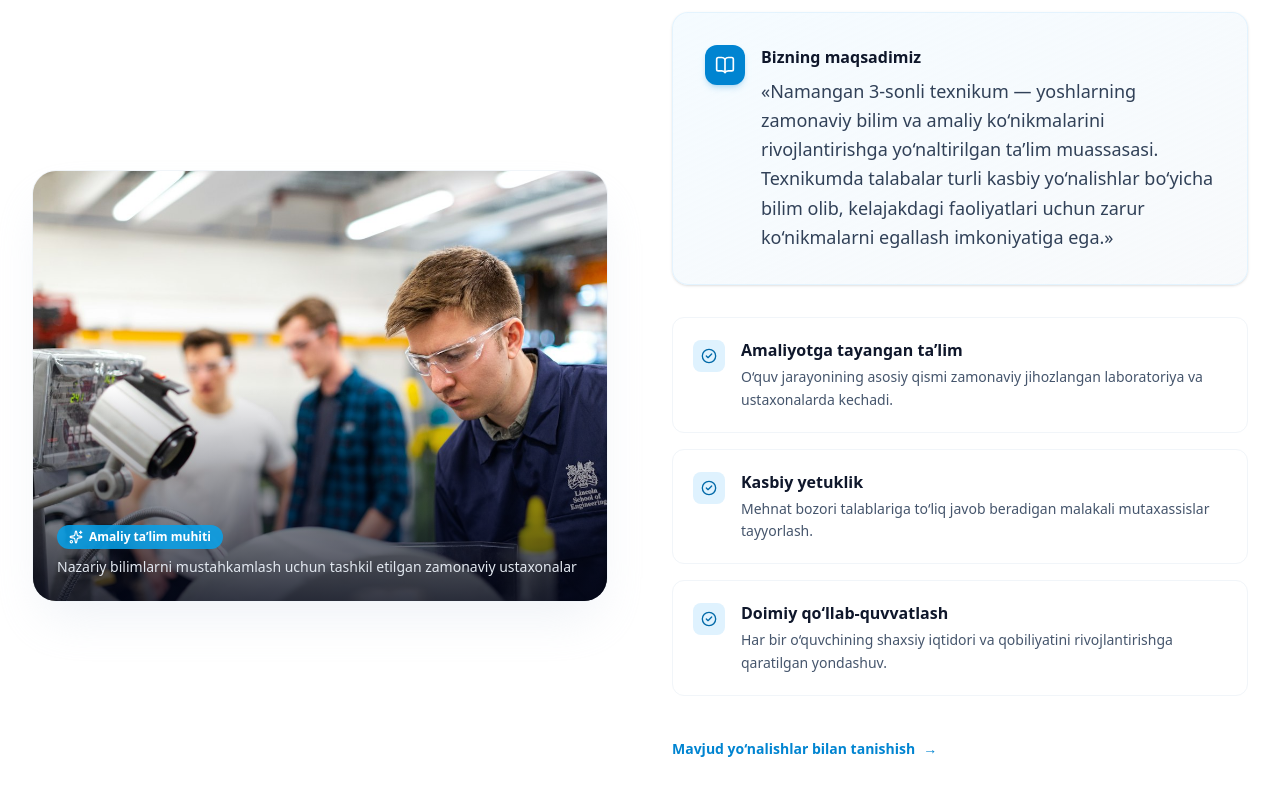
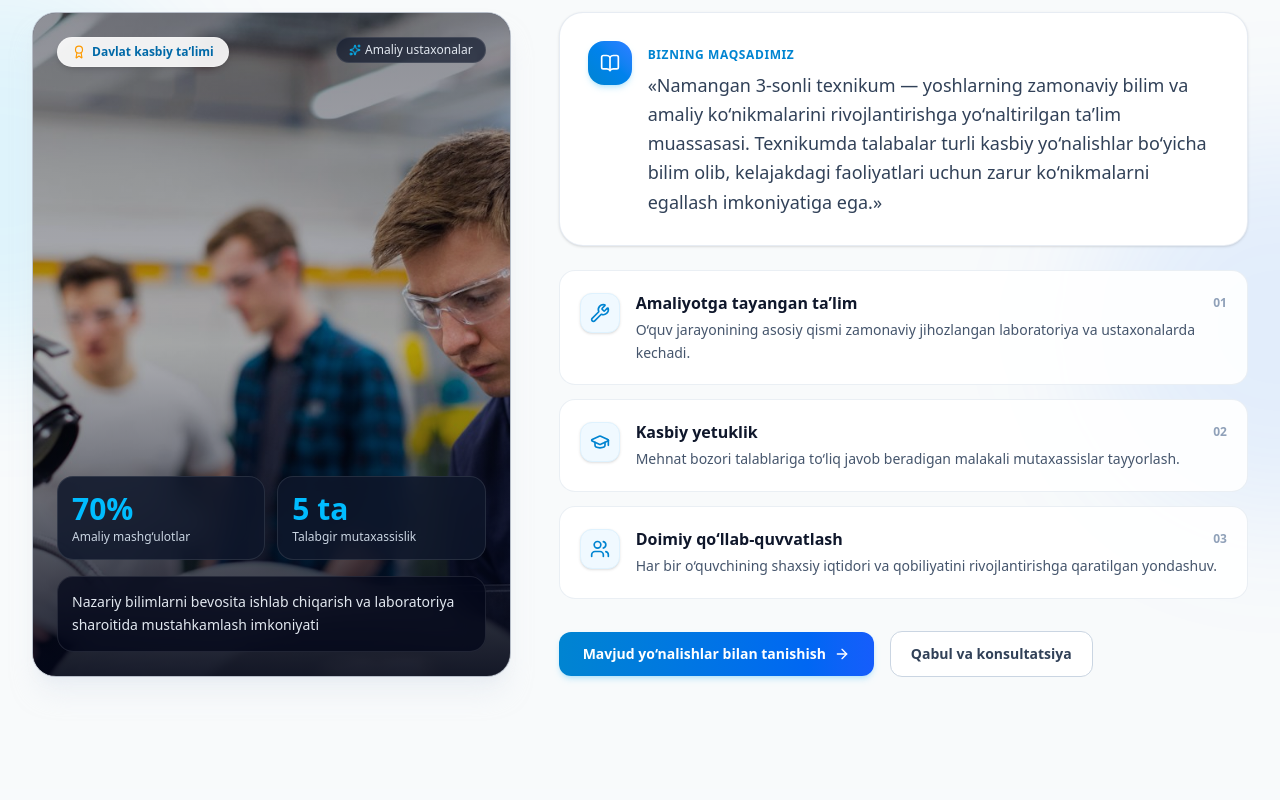
Before and after one commit to alixanov/3texnikum, a Next.js app: page / in a window 1280 px wide. Shown: the part 1180-1980 px from the top of the page. Built offline with nearby package versions, Linux system fonts and the light colour scheme.

Commit message:
refactor(about): achieve visual balance, height symmetry, and premium typography in About section

```diff
--- a/src/components/sections/AboutSection.tsx
+++ b/src/components/sections/AboutSection.tsx
@@ -2,109 +2,173 @@
 
 import React from "react";
 import Image from "next/image";
-import { CheckCircle2, BookOpen, Target, Sparkles } from "lucide-react";
+import {
+  CheckCircle2,
+  BookOpen,
+  Sparkles,
+  Award,
+  ArrowRight,
+  GraduationCap,
+  Wrench,
+  Users,
+} from "lucide-react";
 import { motion } from "framer-motion";
 import { siteConfig } from "@/data/siteConfig";
 import SectionHeading from "../ui/SectionHeading";
 
 export default function AboutSection() {
+  const valueIcons = [Wrench, GraduationCap, Users];
+
   return (
-    <section id="haqimizda" className="py-16 sm:py-24 md:py-28 bg-white dark:bg-slate-900 transition-colors duration-300 relative">
-      <div className="max-w-7xl mx-auto px-4 sm:px-6 lg:px-8">
+    <section
+      id="haqimizda"
+      className="py-16 sm:py-24 md:py-28 bg-slate-50/60 dark:bg-slate-900/60 transition-colors duration-300 relative overflow-hidden"
+    >
+      {/* Background ambient accents */}
+      <div className="absolute top-1/4 -left-48 w-96 h-96 bg-sky-400/10 dark:bg-sky-500/5 rounded-full blur-3xl pointer-events-none" />
+      <div className="absolute bottom-1/4 -right-48 w-96 h-96 bg-blue-500/10 dark:bg-blue-600/5 rounded-full blur-3xl pointer-events-none" />
+
+      <div className="max-w-7xl mx-auto px-4 sm:px-6 lg:px-8 relative z-10">
         <SectionHeading
           badge={siteConfig.about.sectionBadge}
           title={siteConfig.about.title}
           subtitle="Ta’lim jarayoniga zamonaviy yondashuv va kasbiy amaliyot uyg‘unligi"
         />
 
-        <div className="grid grid-cols-1 lg:grid-cols-12 gap-12 lg:gap-16 items-center">
-          {/* Left Column: Visual Education Showcase */}
+        <div className="grid grid-cols-1 lg:grid-cols-12 gap-8 lg:gap-12 items-stretch mt-10 sm:mt-14">
+          {/* Left Column: Visual Showcase & Embedded Metrics (Balanced Height) */}
           <motion.div
             initial={{ opacity: 0, x: -30 }}
             whileInView={{ opacity: 1, x: 0 }}
-            viewport={{ once: true, margin: "-100px" }}
-            transition={{ duration: 0.7 }}
-            className="lg:col-span-6 relative"
+            viewport={{ once: true, margin: "-80px" }}
+            transition={{ duration: 0.6 }}
+            className="lg:col-span-5 flex flex-col"
           >
-            <div className="relative rounded-3xl overflow-hidden shadow-2xl shadow-slate-200/60 dark:shadow-slate-950/80 aspect-[4/3] border border-slate-100 dark:border-slate-800">
+            <div className="relative rounded-3xl overflow-hidden shadow-xl shadow-slate-200/50 dark:shadow-slate-950/60 border border-slate-200/80 dark:border-slate-800 bg-slate-900 h-full min-h-[480px] lg:min-h-[580px] flex flex-col justify-between group">
+              {/* Background Image */}
               <Image
                 src={siteConfig.about.image}
                 alt="Namangan 3-sonli texnikumida o‘quv jarayoni va amaliy mashg‘ulotlar"
                 fill
-                sizes="(max-width: 1024px) 100vw, 50vw"
-                className="object-cover hover:scale-105 transition-transform duration-700"
+                sizes="(max-width: 1024px) 100vw, 42vw"
+                className="object-cover object-center group-hover:scale-105 transition-transform duration-700 brightness-[0.92]"
               />
-              <div className="absolute inset-0 bg-gradient-to-t from-slate-950/80 via-transparent to-transparent" />
-              <div className="absolute bottom-6 left-6 right-6 text-white">
-                <span className="inline-flex items-center gap-1.5 px-3 py-1 rounded-full bg-sky-500/80 backdrop-blur-md text-xs font-semibold mb-2">
-                  <Sparkles className="w-3.5 h-3.5" />
-                  Amaliy ta’lim muhiti
+
+              {/* Gradient Overlays for readable text and depth */}
+              <div className="absolute inset-0 bg-gradient-to-t from-slate-950/90 via-slate-950/25 to-slate-950/40 pointer-events-none" />
+
+              {/* Top floating badge */}
+              <div className="relative z-10 p-5 sm:p-6 flex items-start justify-between">
+                <span className="inline-flex items-center gap-1.5 px-3.5 py-1.5 rounded-full bg-white/90 dark:bg-slate-900/90 backdrop-blur-md text-sky-700 dark:text-sky-300 text-xs font-semibold shadow-md border border-white/20 dark:border-slate-700/50">
+                  <Award className="w-3.5 h-3.5 text-amber-500" />
+                  Davlat kasbiy ta’limi
                 </span>
-                <p className="text-sm font-medium text-slate-200 leading-snug">
-                  Nazariy bilimlarni mustahkamlash uchun tashkil etilgan zamonaviy ustaxonalar
+                <span className="inline-flex items-center gap-1 px-3 py-1 rounded-full bg-slate-900/70 backdrop-blur-md text-slate-200 text-xs font-medium border border-white/10">
+                  <Sparkles className="w-3 h-3 text-sky-400" />
+                  Amaliy ustaxonalar
+                </span>
+              </div>
+
+              {/* Bottom metric cards & caption */}
+              <div className="relative z-10 p-5 sm:p-6 space-y-4">
+                <div className="grid grid-cols-2 gap-3">
+                  <div className="p-3.5 rounded-2xl bg-slate-900/85 backdrop-blur-md border border-white/10 text-white">
+                    <div className="text-2xl sm:text-3xl font-extrabold text-sky-400">
+                      70%
+                    </div>
+                    <div className="text-xs text-slate-300 font-medium mt-0.5">
+                      Amaliy mashg‘ulotlar
+                    </div>
+                  </div>
+                  <div className="p-3.5 rounded-2xl bg-slate-900/85 backdrop-blur-md border border-white/10 text-white">
+                    <div className="text-2xl sm:text-3xl font-extrabold text-sky-400">
+                      5 ta
+                    </div>
+                    <div className="text-xs text-slate-300 font-medium mt-0.5">
+                      Talabgir mutaxassislik
+                    </div>
+                  </div>
+                </div>
+
+                <div className="p-3.5 rounded-2xl bg-slate-950/75 backdrop-blur-md border border-white/10 text-slate-200">
+                  <p className="text-xs sm:text-sm font-medium leading-relaxed">
+                    Nazariy bilimlarni bevosita ishlab chiqarish va laboratoriya sharoitida mustahkamlash imkoniyati
                   </p>
                 </div>
               </div>
-
-            {/* Decorative background blur */}
-            <div className="absolute -bottom-6 -left-6 w-32 h-32 bg-sky-100 dark:bg-sky-950/40 rounded-3xl -z-10" />
-            <div className="absolute -top-6 -right-6 w-32 h-32 bg-slate-100 dark:bg-slate-800/40 rounded-3xl -z-10" />
+            </div>
           </motion.div>
 
-          {/* Right Column: Exact Prompt Description & Institutional Values */}
+          {/* Right Column: Mission and Structured Educational Values */}
           <motion.div
             initial={{ opacity: 0, x: 30 }}
             whileInView={{ opacity: 1, x: 0 }}
-            viewport={{ once: true, margin: "-100px" }}
-            transition={{ duration: 0.7 }}
-            className="lg:col-span-6 space-y-8"
+            viewport={{ once: true, margin: "-80px" }}
+            transition={{ duration: 0.6 }}
+            className="lg:col-span-7 flex flex-col justify-between space-y-6"
           >
-            {/* The official description provided verbatim in prompt */}
-            <div className="p-6 sm:p-8 rounded-2xl bg-gradient-to-br from-sky-50/70 to-slate-50 dark:from-slate-800/80 dark:to-slate-850 border border-sky-100/80 dark:border-slate-700/60 shadow-sm">
+            {/* Mission statement - refined and integrated */}
+            <div className="relative p-6 sm:p-7 rounded-3xl bg-white dark:bg-slate-800/80 border border-slate-200/80 dark:border-slate-700/70 shadow-sm">
               <div className="flex items-start gap-4">
-                <div className="w-10 h-10 rounded-xl bg-sky-600 text-white flex items-center justify-center shrink-0 shadow-md shadow-sky-600/20">
+                <div className="w-11 h-11 rounded-2xl bg-gradient-to-tr from-sky-600 to-blue-500 text-white flex items-center justify-center shrink-0 shadow-md shadow-sky-500/20">
                   <BookOpen className="w-5 h-5" />
                 </div>
-                <div>
-                  <h3 className="text-base font-bold text-slate-900 dark:text-white mb-2">
-                    Bizning maqsadimiz
-                  </h3>
-                  <p className="text-slate-700 dark:text-slate-300 leading-relaxed font-normal text-base sm:text-lg">
+                <div className="space-y-2">
+                  <div className="inline-flex items-center gap-2 text-xs font-bold uppercase tracking-wider text-sky-600 dark:text-sky-400">
+                    <span>Bizning maqsadimiz</span>
+                  </div>
+                  <p className="text-slate-700 dark:text-slate-200 leading-relaxed font-normal text-base sm:text-lg">
                     «{siteConfig.about.leadText}»
                   </p>
                 </div>
               </div>
             </div>
 
-            {/* Educational values cards */}
-            <div className="space-y-4">
-              {siteConfig.about.values.map((item, index) => (
+            {/* 3 Core Educational Values */}
+            <div className="space-y-3.5">
+              {siteConfig.about.values.map((item, index) => {
+                const IconComponent = valueIcons[index] || CheckCircle2;
+                return (
                   <div
                     key={index}
-                  className="p-4 sm:p-5 rounded-xl border border-slate-100 dark:border-slate-800/80 bg-white dark:bg-slate-800/40 hover:border-sky-200 dark:hover:border-sky-500/50 hover:bg-slate-50/80 dark:hover:bg-slate-800/80 transition-all flex items-start gap-4 group"
+                    className="p-4 sm:p-5 rounded-2xl border border-slate-200/70 dark:border-slate-800 bg-white/90 dark:bg-slate-800/50 hover:border-sky-300 dark:hover:border-sky-500/40 hover:bg-white dark:hover:bg-slate-800 hover:shadow-md transition-all duration-300 flex items-start gap-4 group"
                   >
-                  <div className="w-8 h-8 rounded-lg bg-sky-100 dark:bg-sky-950 text-sky-700 dark:text-sky-400 flex items-center justify-center shrink-0 mt-0.5 group-hover:bg-sky-600 group-hover:text-white transition-colors">
-                    <CheckCircle2 className="w-4 h-4" />
+                    <div className="w-10 h-10 rounded-xl bg-sky-50 dark:bg-sky-950/60 text-sky-600 dark:text-sky-400 border border-sky-100 dark:border-sky-900/40 flex items-center justify-center shrink-0 mt-0.5 group-hover:scale-105 group-hover:bg-sky-600 group-hover:text-white transition-all duration-300 shadow-sm">
+                      <IconComponent className="w-5 h-5" />
                     </div>
-                  <div>
-                    <h4 className="text-sm sm:text-base font-bold text-slate-900 dark:text-white mb-1">
+                    <div className="flex-1">
+                      <div className="flex items-center justify-between">
+                        <h4 className="text-base font-bold text-slate-900 dark:text-white group-hover:text-sky-600 dark:group-hover:text-sky-400 transition-colors">
                           {item.title}
                         </h4>
-                    <p className="text-xs sm:text-sm text-slate-600 dark:text-slate-400 leading-relaxed">
+                        <span className="text-xs font-semibold text-slate-400 dark:text-slate-500 group-hover:text-sky-500 transition-colors">
+                          0{index + 1}
+                        </span>
+                      </div>
+                      <p className="text-xs sm:text-sm text-slate-600 dark:text-slate-300/90 leading-relaxed mt-1">
                         {item.desc}
                       </p>
                     </div>
                   </div>
-              ))}
+                );
+              })}
             </div>
 
-            <div className="pt-2">
+            {/* Action buttons bar */}
+            <div className="pt-2 flex flex-wrap items-center gap-4">
               <a
                 href="#yonalishlar"
-                className="inline-flex items-center gap-2 text-sm font-semibold text-sky-600 dark:text-sky-400 hover:text-sky-700 dark:hover:text-sky-300 group"
+                className="inline-flex items-center justify-center gap-2 px-6 py-3 rounded-xl bg-gradient-to-r from-sky-600 to-blue-600 hover:from-sky-500 hover:to-blue-500 text-white font-semibold text-sm shadow-md shadow-sky-500/20 hover:shadow-lg hover:shadow-sky-500/30 transition-all duration-200 group"
               >
                 <span>Mavjud yo‘nalishlar bilan tanishish</span>
-                <span className="transform transition-transform group-hover:translate-x-1">→</span>
+                <ArrowRight className="w-4 h-4 transform transition-transform group-hover:translate-x-1" />
+              </a>
+
+              <a
+                href="#aloqa"
+                className="inline-flex items-center justify-center gap-2 px-5 py-3 rounded-xl border border-slate-300 dark:border-slate-700 bg-white dark:bg-slate-800 text-slate-700 dark:text-slate-200 hover:bg-slate-50 dark:hover:bg-slate-750 font-semibold text-sm transition-all duration-200"
+              >
+                <span>Qabul va konsultatsiya</span>
               </a>
             </div>
           </motion.div>
```
Lines whose indentation alone changed are shown as unchanged.
